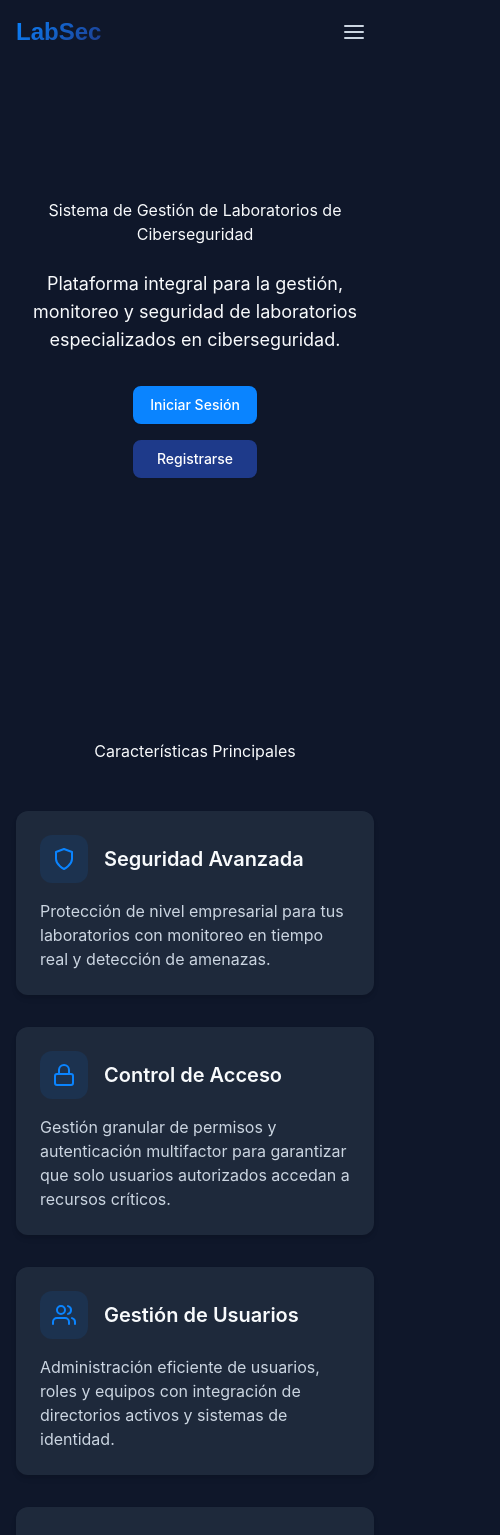
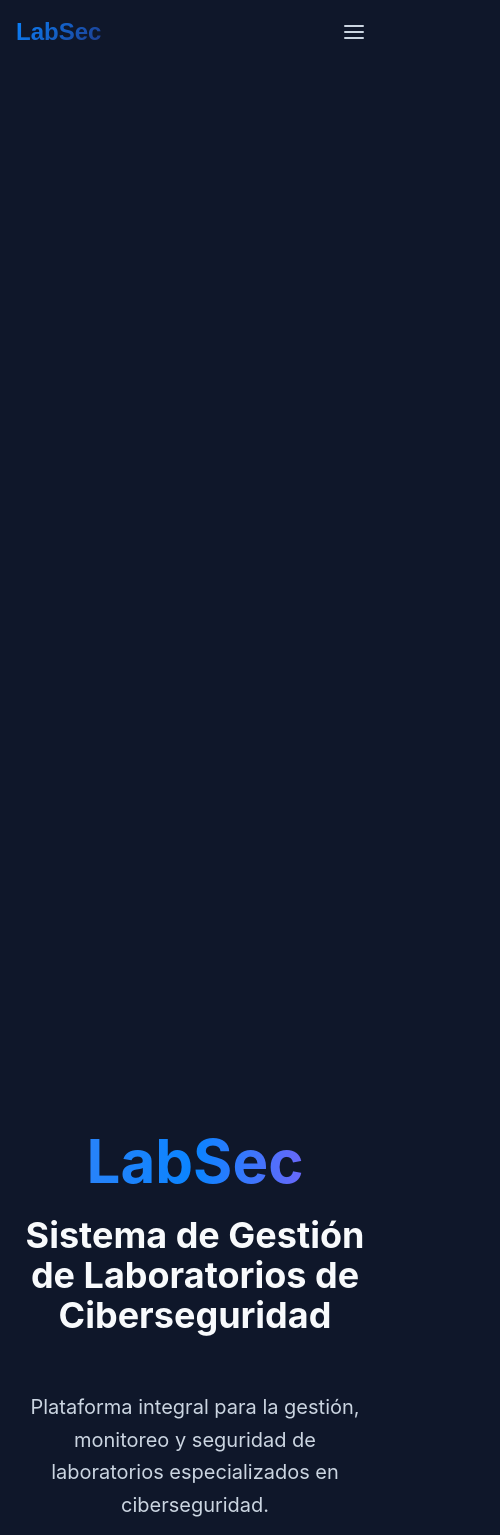
Before and after one commit to mat1520/lab-management-system, a React (Create React App) app in the folder frontend/: page / in a window 390 px wide. Shown: the top 1535 px of the page, 500 px wide, since content can reach past the window. Built offline with nearby package versions, Linux system fonts and the light colour scheme.

Commit message:
feat: mejora diseño de la página principal con animaciones y efectos visuales

```diff
--- a/frontend/src/pages/Home.tsx
+++ b/frontend/src/pages/Home.tsx
@@ -6,27 +6,37 @@ import { FiShield, FiLock, FiUsers, FiActivity, FiCode, FiServer } from 'react-i
 const Home: React.FC = () => {
   return (
     <div className="page-container">
-      {/* Elementos de acento */}
-      <div className="accent-circle" style={{ top: '-10%', left: '-10%' }}></div>
-      <div className="accent-circle" style={{ bottom: '-10%', right: '-10%' }}></div>
+      {/* Elementos de acento con más brillo y animación */}
+      <div className="accent-circle animate-pulse-glow" style={{ top: '-5%', left: '-5%', width: '500px', height: '500px', opacity: 0.15 }}></div>
+      <div className="accent-circle animate-pulse-glow" style={{ bottom: '-5%', right: '-5%', width: '500px', height: '500px', opacity: 0.15 }}></div>
       <div className="accent-grid"></div>
 
-      {/* Hero Section */}
-      <section className="relative z-10 flex flex-col items-center justify-center min-h-[80vh] text-center px-4 md:px-8">
-        <motion.h1
-          initial={{ opacity: 0, y: 20 }}
+      {/* Hero Section Mejorado */}
+      <section className="relative z-10 flex flex-col items-center justify-center min-h-screen text-center px-4 md:px-8 py-20">
+        <motion.div
+          initial={{ opacity: 0, y: 50 }}
           animate={{ opacity: 1, y: 0 }}
-          transition={{ duration: 0.8 }}
-          className="mb-6"
+          transition={{ duration: 1, ease: "easeOut" }}
+          className="mb-8"
         >
-          Sistema de Gestión de Laboratorios de Ciberseguridad
-        </motion.h1>
+          <h1 className="text-6xl md:text-7xl lg:text-8xl font-bold mb-6 bg-gradient-to-r from-blue-500 via-primary to-purple-500 text-transparent bg-clip-text animate-gradient">
+            LabSec
+          </h1>
+          <motion.h2
+            initial={{ opacity: 0, y: 20 }}
+            animate={{ opacity: 1, y: 0 }}
+            transition={{ delay: 0.3, duration: 0.8 }}
+            className="text-4xl md:text-5xl lg:text-6xl font-bold mb-6 text-text-primary"
+          >
+            Sistema de Gestión de Laboratorios de Ciberseguridad
+          </motion.h2>
+        </motion.div>
 
         <motion.p
           initial={{ opacity: 0, y: 20 }}
           animate={{ opacity: 1, y: 0 }}
-          transition={{ duration: 0.8, delay: 0.2 }}
-          className="max-w-2xl mb-8 text-lg md:text-xl"
+          transition={{ delay: 0.5, duration: 0.8 }}
+          className="max-w-3xl mb-12 text-xl md:text-2xl text-text-secondary leading-relaxed"
         >
           Plataforma integral para la gestión, monitoreo y seguridad de laboratorios especializados en ciberseguridad.
         </motion.p>
@@ -34,27 +44,27 @@ const Home: React.FC = () => {
         <motion.div
           initial={{ opacity: 0, y: 20 }}
           animate={{ opacity: 1, y: 0 }}
-          transition={{ duration: 0.8, delay: 0.4 }}
-          className="flex flex-col sm:flex-row gap-4"
+          transition={{ delay: 0.7, duration: 0.8 }}
+          className="flex flex-col sm:flex-row gap-6"
         >
-          <Link to="/auth/login" className="btn-primary">
+          <Link to="/auth/login" className="btn-primary-glow text-lg px-8 py-4">
             Iniciar Sesión
           </Link>
-          <Link to="/auth/register" className="btn-secondary">
+          <Link to="/auth/register" className="btn-secondary-glow text-lg px-8 py-4">
             Registrarse
           </Link>
         </motion.div>
       </section>
 
-      {/* Features Section */}
-      <section className="relative z-10 py-16 px-4 md:px-8">
+      {/* Features Section con animaciones mejoradas */}
+      <section className="relative z-10 py-20 px-4 md:px-8">
         <div className="max-w-7xl mx-auto">
           <motion.h2
             initial={{ opacity: 0, y: 20 }}
             whileInView={{ opacity: 1, y: 0 }}
             transition={{ duration: 0.8 }}
             viewport={{ once: true }}
-            className="text-center mb-12"
+            className="text-4xl md:text-5xl font-bold text-center mb-16 bg-gradient-to-r from-blue-500 via-primary to-purple-500 text-transparent bg-clip-text"
           >
             Características Principales
           </motion.h2>
@@ -67,15 +77,17 @@ const Home: React.FC = () => {
                 whileInView={{ opacity: 1, y: 0 }}
                 transition={{ duration: 0.5, delay: index * 0.1 }}
                 viewport={{ once: true }}
-                className="card p-6"
+                className="card glass-card p-8 hover:transform hover:scale-105 transition-all duration-300"
               >
-                <div className="flex items-center mb-4">
-                  <div className="p-3 rounded-lg bg-primary/10 text-primary mr-4">
+                <div className="flex items-center mb-6">
+                  <div className="p-4 rounded-2xl bg-primary/20 text-primary mr-4 animate-pulse-slow">
                     {feature.icon}
                   </div>
-                  <h3 className="text-xl font-semibold">{feature.title}</h3>
+                  <h3 className="text-2xl font-semibold bg-gradient-to-r from-blue-500 to-primary text-transparent bg-clip-text">
+                    {feature.title}
+                  </h3>
                 </div>
-                <p className="text-text-secondary">{feature.description}</p>
+                <p className="text-text-secondary text-lg">{feature.description}</p>
               </motion.div>
             ))}
           </div>
@@ -123,32 +135,32 @@ const Home: React.FC = () => {
 
 const features = [
   {
-    icon: <FiShield size={24} />,
+    icon: <FiShield size={32} />,
     title: "Seguridad Avanzada",
     description: "Protección de nivel empresarial para tus laboratorios con monitoreo en tiempo real y detección de amenazas."
   },
   {
-    icon: <FiLock size={24} />,
+    icon: <FiLock size={32} />,
     title: "Control de Acceso",
     description: "Gestión granular de permisos y autenticación multifactor para garantizar que solo usuarios autorizados accedan a recursos críticos."
   },
   {
-    icon: <FiUsers size={24} />,
+    icon: <FiUsers size={32} />,
     title: "Gestión de Usuarios",
     description: "Administración eficiente de usuarios, roles y equipos con integración de directorios activos y sistemas de identidad."
   },
   {
-    icon: <FiActivity size={24} />,
+    icon: <FiActivity size={32} />,
     title: "Monitoreo en Tiempo Real",
     description: "Panel de control intuitivo con métricas clave y alertas personalizables para mantener la seguridad de tus laboratorios."
   },
   {
-    icon: <FiCode size={24} />,
+    icon: <FiCode size={32} />,
     title: "Entornos Aislados",
     description: "Creación y gestión de entornos de prueba aislados para experimentos de ciberseguridad sin riesgo para sistemas de producción."
   },
   {
-    icon: <FiServer size={24} />,
+    icon: <FiServer size={32} />,
     title: "Infraestructura Escalable",
     description: "Arquitectura basada en la nube que se adapta a tus necesidades, desde laboratorios pequeños hasta grandes instalaciones."
   }
--- a/frontend/src/styles/globals.css
+++ b/frontend/src/styles/globals.css
@@ -23,6 +23,9 @@
   --glass-background: rgba(255, 255, 255, 0.05);
   --glass-border: 1px solid rgba(255, 255, 255, 0.1);
   --glass-shadow: 0 8px 32px 0 rgba(0, 0, 0, 0.37);
+  --glow-primary: 0 0 20px rgba(37, 99, 235, 0.5);
+  --glow-secondary: 0 0 20px rgba(99, 102, 241, 0.3);
+  --gradient-text: linear-gradient(135deg, #60A5FA 0%, #3B82F6 50%, #2563EB 100%);
 }
 
 @layer base {
@@ -54,8 +57,8 @@
   }
 
   h1 {
-    @apply text-4xl md:text-5xl lg:text-6xl;
-    background: var(--gradient-cyber);
+    @apply text-5xl md:text-6xl lg:text-7xl;
+    background: var(--gradient-text);
     -webkit-background-clip: text;
     -webkit-text-fill-color: transparent;
     background-clip: text;
@@ -135,6 +138,40 @@
     transform: translateY(0);
   }
 
+  .btn-primary-glow {
+    @apply relative overflow-hidden inline-flex items-center justify-center rounded-xl font-semibold text-white transition-all duration-300 transform hover:-translate-y-1 focus:outline-none;
+    background: linear-gradient(135deg, #3B82F6 0%, #2563EB 100%);
+    box-shadow: 0 0 15px rgba(37, 99, 235, 0.3);
+  }
+
+  .btn-primary-glow:hover {
+    box-shadow: 0 0 30px rgba(37, 99, 235, 0.5);
+    transform: translateY(-2px);
+  }
+
+  .btn-primary-glow:active {
+    transform: translateY(0);
+  }
+
+  .btn-secondary-glow {
+    @apply relative overflow-hidden inline-flex items-center justify-center rounded-xl font-semibold transition-all duration-300 transform hover:-translate-y-1 focus:outline-none;
+    background: rgba(37, 99, 235, 0.1);
+    border: 2px solid rgba(37, 99, 235, 0.2);
+    color: #3B82F6;
+    box-shadow: 0 0 15px rgba(37, 99, 235, 0.1);
+  }
+
+  .btn-secondary-glow:hover {
+    background: rgba(37, 99, 235, 0.15);
+    border-color: rgba(37, 99, 235, 0.3);
+    box-shadow: 0 0 30px rgba(37, 99, 235, 0.2);
+    transform: translateY(-2px);
+  }
+
+  .btn-secondary-glow:active {
+    transform: translateY(0);
+  }
+
   .card {
     @apply bg-surface overflow-hidden shadow-md rounded-xl transition-all duration-300;
     border: 1px solid var(--surface-light);
@@ -145,6 +182,16 @@
   .card:hover {
     @apply shadow-lg transform -translate-y-1;
     border-color: var(--primary);
+  }
+
+  .glass-card {
+    @apply backdrop-blur-xl bg-surface/30 border border-surface-light/30;
+    box-shadow: 0 8px 32px 0 rgba(0, 0, 0, 0.2);
+  }
+
+  .glass-card:hover {
+    @apply border-primary/30;
+    box-shadow: 0 8px 32px 0 rgba(37, 99, 235, 0.2);
   }
 
   .input-field {
@@ -252,6 +299,38 @@
 }
 
 /* Animations */
+@keyframes gradient {
+  0% {
+    background-position: 0% 50%;
+  }
+  50% {
+    background-position: 100% 50%;
+  }
+  100% {
+    background-position: 0% 50%;
+  }
+}
+
+.animate-gradient {
+  background-size: 200% 200%;
+  animation: gradient 8s ease infinite;
+}
+
+@keyframes pulse-glow {
+  0%, 100% {
+    opacity: 0.5;
+    transform: scale(1);
+  }
+  50% {
+    opacity: 0.8;
+    transform: scale(1.05);
+  }
+}
+
+.animate-pulse-glow {
+  animation: pulse-glow 3s ease-in-out infinite;
+}
+
 @keyframes float {
   0%, 100% {
     transform: translateY(0);
@@ -265,17 +344,8 @@
   animation: float 3s ease-in-out infinite;
 }
 
-@keyframes pulse-glow {
-  0%, 100% {
-    box-shadow: 0 0 5px rgba(10, 132, 255, 0.5), 0 0 10px rgba(10, 132, 255, 0.3);
-  }
-  50% {
-    box-shadow: 0 0 20px rgba(10, 132, 255, 0.8), 0 0 30px rgba(10, 132, 255, 0.5);
-  }
-}
-
-.animate-pulse-glow {
-  animation: pulse-glow 2s ease-in-out infinite;
+.animate-pulse-slow {
+  animation: pulse 4s cubic-bezier(0.4, 0, 0.6, 1) infinite;
 }
 
 /* Responsive utilities */
```
